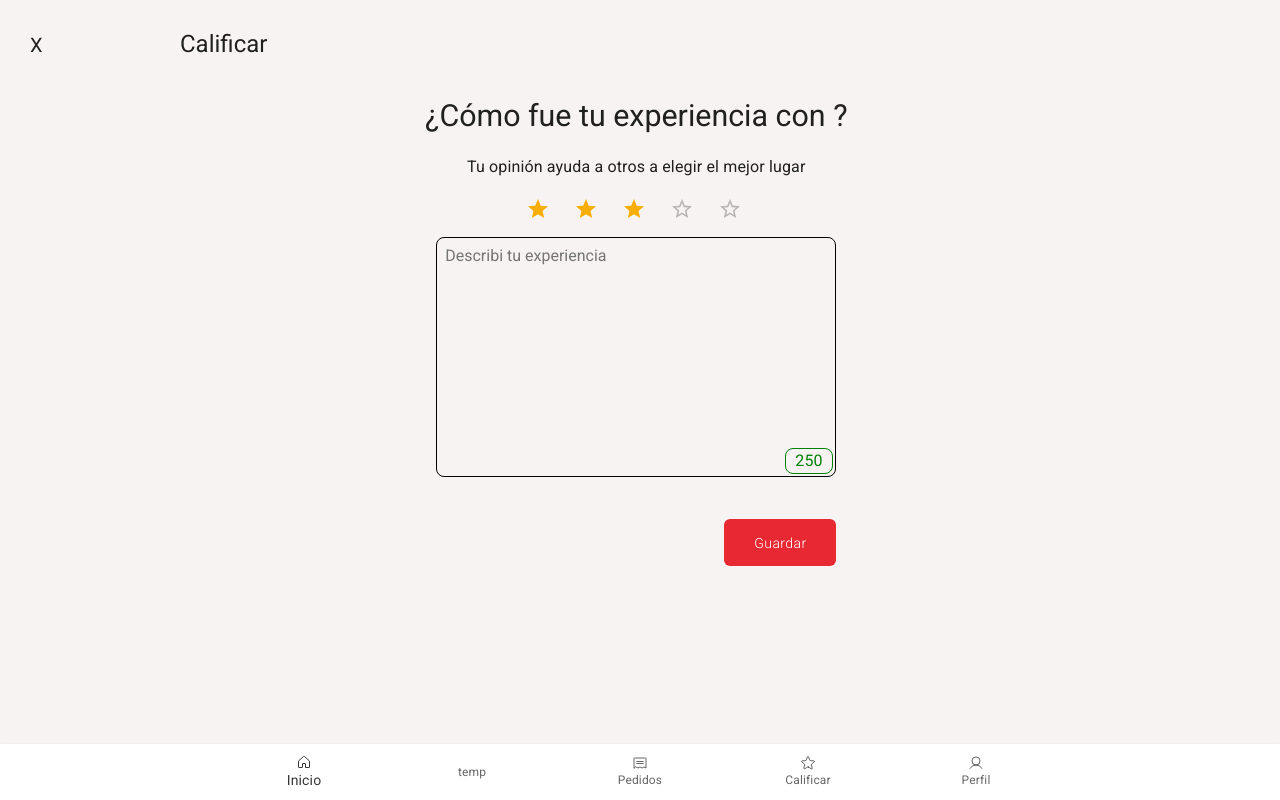
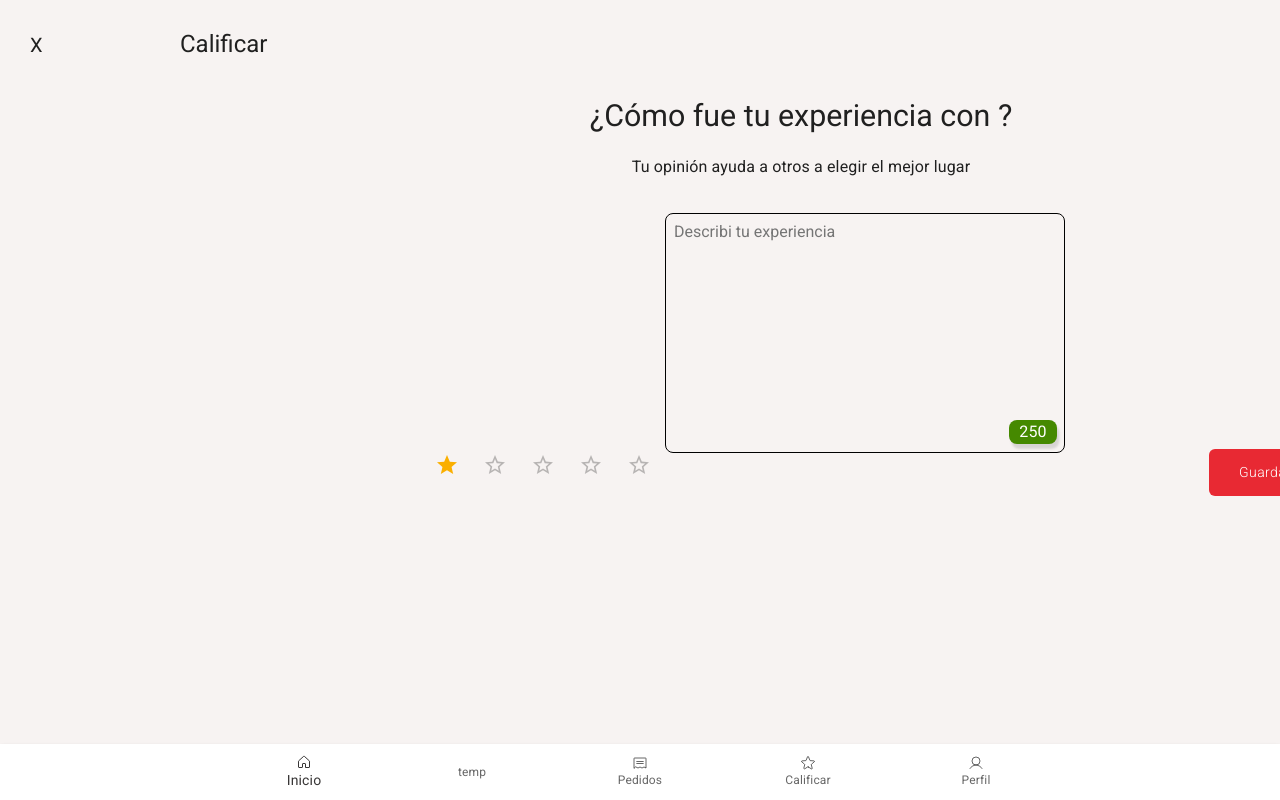
Before and after one commit to danacreyes/algo-que-pedir-2025, a React (Vite) app: page /rate-store/1 in a window 1280 px wide. Shown: the top 800 px of the page. Built offline with nearby package versions, Linux system fonts and the light colour scheme; sample sign-in values are in the browser's storage.

Commit message:
Locales reciben puntuaciones

```diff
--- a/eslint.config.js
+++ b/eslint.config.js
@@ -19,6 +19,7 @@ export default [
         window: 'readonly',
         document: 'readonly',
         sessionStorage: 'readonly', // Definir para traer del sessionStorage?
+        localStorage: 'readonly',
         console: 'readonly',
         navigator: 'readonly',
         setInterval: 'readonly',
@@ -29,6 +30,9 @@ export default [
         HTMLElement: 'readonly',
         HTMLDivElement: 'readonly',
         HTMLSelectElement: 'readonly',
+        React: 'readonly',
+        HTMLFormElement: 'readonly',
+        FormData: 'readonly'
       },
     },
     plugins: {
--- a/src/domain/store.ts
+++ b/src/domain/store.ts
@@ -24,6 +24,12 @@ export type StoreCardJSON = {
   gradePointAvg: number,
   deliveryTimeAvg: string,
   isExpensive: boolean
+}
+
+export type storeRateJSON = {
+  id: string,
+  rate: number,
+  text: string
 }
 export class StoreType {
   errors: ValidationMessage[] = []
--- a/src/pages/store-ratings/StoreRatings.tsx
+++ b/src/pages/store-ratings/StoreRatings.tsx
@@ -1,4 +1,4 @@
-import { Container, Typography } from '@mui/material'
+import { Container, Divider, Typography } from '@mui/material'
 import { useState } from 'react'
 import { StoreCardJSON } from '../../domain/store'
 import RestaurantCard from '../../components/RestaurantCard/RestaurantCard'
@@ -47,6 +47,7 @@ const StoreRatings = () => {
                     variant='h5' sx={{margin: '2rem 0'}}>
                         Restaurantes a calificar
                     </Typography>
+                    <Divider />
                     {unratedStores.length != 0 ?
                         showUnratedStores() :
                         <Typography variant='subtitle1' sx={{margin: '2rem 0', color: 'text.secondary'}}>
--- a/src/pages/store-ratings/rate-store.css
+++ b/src/pages/store-ratings/rate-store.css
@@ -5,31 +5,28 @@
 }
 
 button.spaced-top {
-    margin-top: 0.7em;
     width: 8em;
     left: 10.3em;
 }
 
 .characters-counter {
     width: 3em;
-    border: 0.01em solid black;
     border-radius: 0.5em;
     position: relative;
-    left: 21.8em;
-    bottom: 2.25em;
+    left: 21.5em;
+    bottom: 2.46em;
+    color: white;
+    box-shadow: 0.15em 0.3em 0.15em rgba(92, 92, 92, 0.2);
 }
 
 .safe {
-    border-color: green;
-    color: green;
+    background-color:#458900;
 }
 
 .warning {
-    border-color: rgb(255, 196, 0);
-    color: rgb(255, 196, 0);
+    background-color:#FFD700;
 }
 
 .exceeded {
-    border-color: red;
-    color: red;
+    background-color:#E82933;
 }
--- a/src/pages/store-ratings/rateStore.tsx
+++ b/src/pages/store-ratings/rateStore.tsx
@@ -2,20 +2,57 @@ import { Button, Rating, Typography } from '@mui/material'
 import { Navigator } from '../../routes/Navigator'
 import './rate-store.css'
 import { useState } from 'react'
+import { storeRateJSON } from '../../domain/store'
+import { useParams } from 'react-router-dom'
+import { userService } from '../../services/UserService'
+import { REST_CLIENT_URL, REST_SERVER_URL } from '../../services/configuration'
 
 const MAX_CHARACTERS: number = 250
 
 function RateStore() {
-  // const { id } = useParams()
+  const { id } = useParams()
   const navigation = Navigator()
   const { name } = navigation.getStateData()
-  const [rate, setRate] = useState<number>(3)
+  const [rate, setRate] = useState<number>(1)
   const [experienceDesc, setExperienceDesc] = useState<string>('')
   const [charactersLeft, setCharactersLeft] = useState<number>(MAX_CHARACTERS)
   const [counterState, setCounterState] = useState<string>('safe')
 
-  const submitStoreRate = async () => {
+  const generateAndSubmitFormData = async (ev: React.FormEvent<HTMLFormElement>) => {
+    ev.preventDefault()
+    const form = ev.currentTarget as HTMLFormElement
+    const formData = new FormData(form)
 
+    const storeRate = Number(formData.get('simple-controlled') ?? rate)
+    const storeExperienceDesc = String(formData.get('experience-description') ?? experienceDesc)
+
+    const newRate: storeRateJSON = {
+      id: id as string,
+      rate: storeRate,
+      text: storeExperienceDesc
+    }
+
+    await submitStoreRate(newRate)
+  }
+
+  const submitStoreRate = async (rateJSON: storeRateJSON) => {
+    try {
+      checkTextMaxLength(rateJSON.text)
+      await userService.rateStore(rateJSON)
+      console.info('calificado con exito!')
+      console.info(rateJSON.text)
+      console.info(rateJSON.rate)
+      navigation.goTo('/store-ratings')
+    } catch {
+      console.info('Algo fallo. No se pudo')
+    }
+  }
+
+  const checkTextMaxLength = (text: string, maxLength: number = MAX_CHARACTERS) => {
+    if (text.length > maxLength) {
+      console.info('El texto es muy largo')
+      throw Error()
+    }
   }
 
   return (
@@ -40,8 +77,17 @@ function RateStore() {
           variant='subtitle1' sx={{ margin: '1em 0em'}}>
             Tu opinión ayuda a otros a elegir el mejor lugar
         </Typography>
+        <form
+          onSubmit={generateAndSubmitFormData}
+          id='store-rate-form'
+        >
+          <fieldset
+            style={{
+              all: 'unset',
+            }}
+          >
             <Rating
-          name="simple-controlled"
+              name='simple-controlled'
               value={rate}
               onChange={(_, newRate) => {
                 // Podia ser null, asi que si es null conservamos el anterior
@@ -55,22 +101,28 @@ function RateStore() {
                 left: '0.4em'
               }}
             />
-        <section>
+          </fieldset>
+
+          <fieldset
+            style={{
+              all: 'unset',
+            }}
+          >
+            <section className='experience-description-section'>
               <textarea
                 className='experience-description-textarea'
-            name="experience-description"
+                name='experience-description'
                 value={experienceDesc}
                 onChange={(e) => {
                   setExperienceDesc(e.target.value)
                   setCharactersLeft(MAX_CHARACTERS - e.target.value.length)
-              if (MAX_CHARACTERS - e.target.value.length <= 0) {
+                  if (MAX_CHARACTERS - e.target.value.length < 0) {
                     setCounterState('exceeded')
                   } else if (MAX_CHARACTERS - e.target.value.length <= 40) {
                     setCounterState('warning')
                   } else {
                     setCounterState('safe')
                   }
-              console.info(e.target.value)
                 }}
                 placeholder='Describi tu experiencia'
                 style={{
@@ -78,7 +130,6 @@ function RateStore() {
                   padding: '0.5em',
                   height: '15em',
                   minWidth: '25em',
-              maxWidth: '23em',
                   resize: 'none',
                   borderRadius: '0.5em',
                   background: 'none',
@@ -86,8 +137,11 @@ function RateStore() {
               }}></textarea>
               <div className={`characters-counter ${counterState}`}>{charactersLeft}</div>
             </section>
+          </fieldset>
 
-        <Button variant="contained" className='btn-primary spaced-top' onClick={submitStoreRate}>Guardar</Button>
+          <Button variant='contained' type='submit' className='btn-primary spaced-top'>Guardar</Button>
+        </form>
+
       </article>
     </div>
   )
--- a/src/services/UserService.ts
+++ b/src/services/UserService.ts
@@ -2,7 +2,7 @@ import { UserType, type UserJSONLoginRequest, type UserJSONRegisterRequest, type
 import axios from 'axios'
 import { REST_SERVER_URL } from './configuration'
 import { IngredientJSON, IngredientType } from '../domain/ingredient'
-import { StoreCardJSON, StoreJSON } from '../domain/store'
+import { StoreCardJSON, StoreJSON, storeRateJSON } from '../domain/store'
 
 class UserService {
   // USER CLIENTE
@@ -69,8 +69,13 @@ class UserService {
     return unratedStoresCardJson.data
   }
 
+  async rateStore(storeRate: storeRateJSON) {
+    const sessionID = Number(localStorage.getItem('id'))
+    return axios.post(REST_SERVER_URL + `/puntuar-local?localId=${storeRate.id}&userId=${sessionID}`, storeRate)
+  }
+
   isAuth() {
-    const email = localStorage.getItem("userName")
+    const email = localStorage.getItem('userName')
     if (email != null || email != undefined) {
       return true
     }
--- a/src/services/configuration.ts
+++ b/src/services/configuration.ts
@@ -1 +1,2 @@
 export const REST_SERVER_URL = 'http://localhost:9000'
+export const REST_CLIENT_URL = 'http://localhost:5173'
```
Lines whose indentation alone changed are shown as unchanged.
